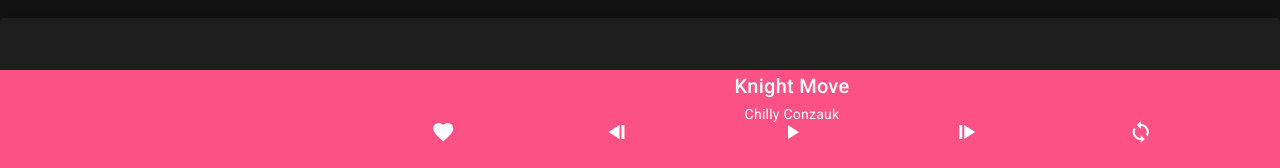
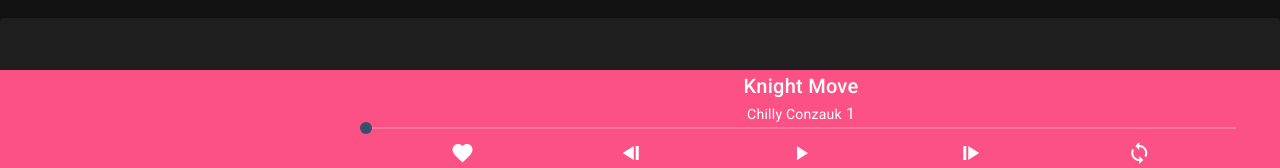
Before and after one commit to cgreencode/neteast-cloud-music-player, a Vue app: page / in a window 1280 px wide. Shown: the part 632-800 px from the top of the page. Built offline with nearby package versions, Linux system fonts and the light colour scheme; no server answers.

Commit message:
player fix current time

```diff
--- a/src/components/AppBottomPlayer.vue
+++ b/src/components/AppBottomPlayer.vue
@@ -1,7 +1,7 @@
 <template>
   <v-card height="150">
     <v-footer fixed class="pa-0 ma-0 ">
-      <v-col class="text-center py-0 px-8 ma-0 footer" cols="12">
+      <v-col class="text-center py-0 px-9 ma-0 footer" cols="12">
         <!-- player -->
           <v-row
             no-gutters
@@ -21,13 +21,26 @@
             </v-col>
             <v-col
               cols="9"
+              class="pl-5"
             >
               <h2 class="title">Knight Move</h2>
               <span class="body-2">Chilly Conzauk</span>
+              {{currentTime}}
+              <v-slider
+                dark
+                dense
+                v-model="num"
+                min="0"
+                :max="song.size"
+                color="#364f6b"
+                height="3"
+              ></v-slider>
               <v-row justify="space-around" class="mx-5">
                 <audio
                   ref="player"
                   :src="song.url"
+                  preload="auto"
+                  type="audio/mp3"
                   ></audio>
                 <v-btn icon>
                   <v-icon>mdi-heart</v-icon>
@@ -60,19 +73,24 @@ import { mapGetters } from 'vuex'
 export default {
   data () {
     return {
-      activeBtn: 1
+      activeBtn: 1,
+      num: 1
     }
   },
   computed: {
     ...mapGetters({
       playing: 'player/getPlaying',
       song: 'player/getSong'
-    })
+    }),
+    currentTime () {
+      console.log(this.$refs.player)
+      return 1
+    }
   },
   methods: {
     togglePlaying () {
       if (!this.$store.getters['player/getPlaying']) {
-        console.log('yes')
+        console.log(this.$refs.player)
         this.$refs.player.play()
       } else {
         console.log('no')
--- a/src/utils/mock.js
+++ b/src/utils/mock.js
@@ -1,8 +1,8 @@
 export default {
   id: 1417862065,
-  url: 'http://m7.music.126.net/20200301180424/a86b5924145abf23ae9f0231844a1f83/ymusic/0108/545b/0559/6ba651668fc185dcc5ab23dda1eed637.mp3',
+  url: '"http://m8.music.126.net/20200301183638/70f75f8e81236b0aaf268a9efd0f59ba/ymusic/0359/0f0e/055c/4309333fff8dd8dc144626b41a8713ba.mp3"',
   br: 128000,
-  size: 41850715,
+  size: 4256685,
   expi: 1200,
   type: 'mp3',
   gain: 0,
```
